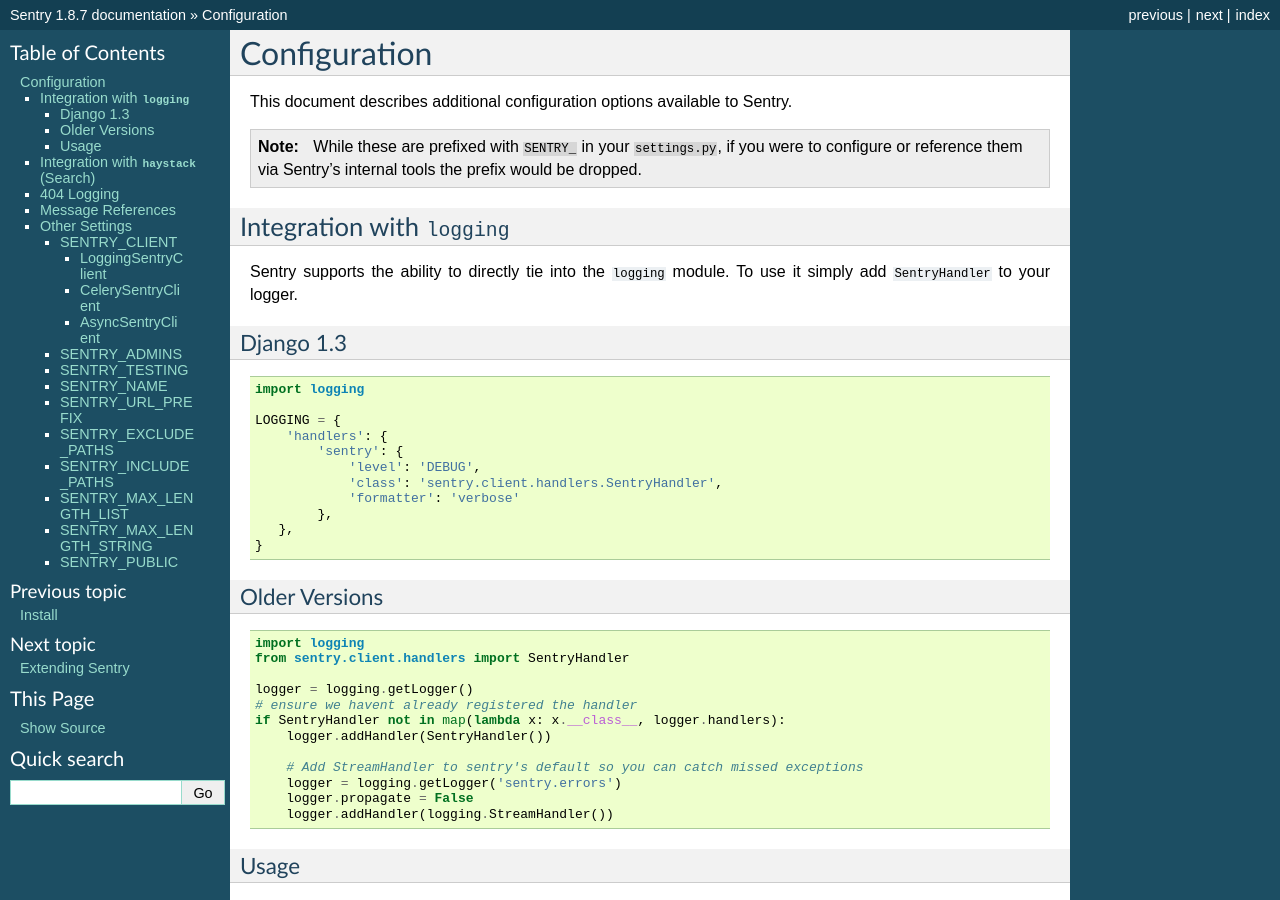
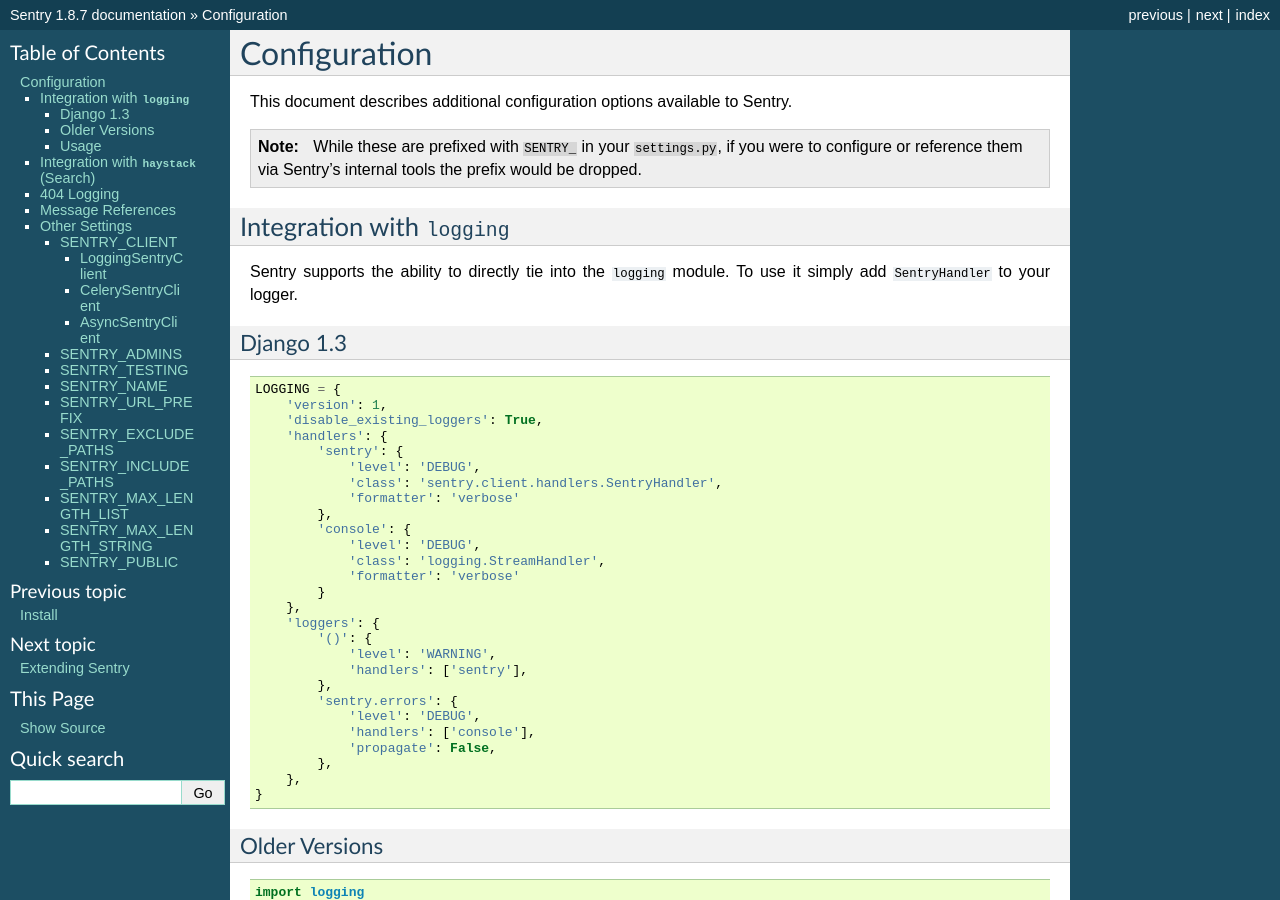
Before and after one commit to JohnFredok/apm-agent-python, a Sphinx documentation site: the page built from docs/config/index.rst, in a window 1280 px wide and 900 px high. Built offline with Sphinx 7.4.7, drawn with Linux system fonts in a browser that asks for light colours.

Commit message:
More fleshed out example of Django 1.3 configuration

```diff
--- a/docs/config/index.rst
+++ b/docs/config/index.rst
@@ -17,16 +17,32 @@
 
 ::
 
-    import logging
-
     LOGGING = {
+        'version': 1,
+        'disable_existing_loggers': True,
         'handlers': {
             'sentry': {
                 'level': 'DEBUG',
                 'class': 'sentry.client.handlers.SentryHandler',
                 'formatter': 'verbose'
             },
-       },
+            'console': {
+                'level': 'DEBUG',
+                'class': 'logging.StreamHandler',
+                'formatter': 'verbose'
+            }
+        },
+        'loggers': {
+            '()': {
+                'level': 'WARNING',
+                'handlers': ['sentry'],
+            },
+            'sentry.errors': {
+                'level': 'DEBUG',
+                'handlers': ['console'],
+                'propagate': False,
+            },
+        },
     }
 
 ##############
```
